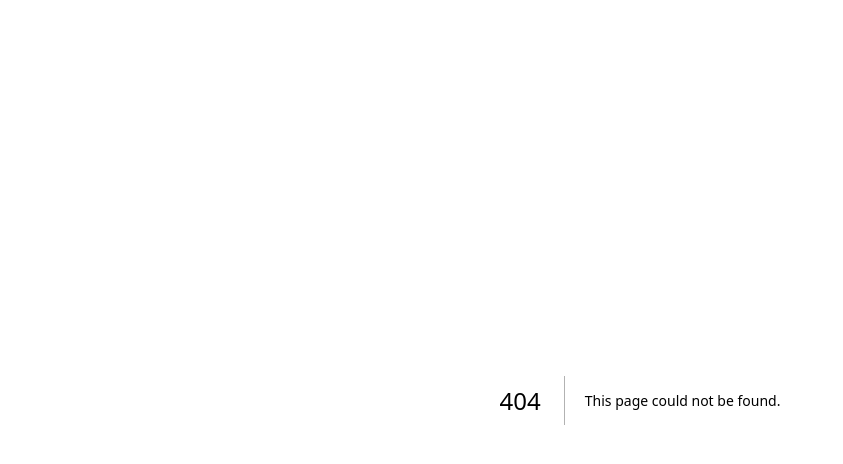
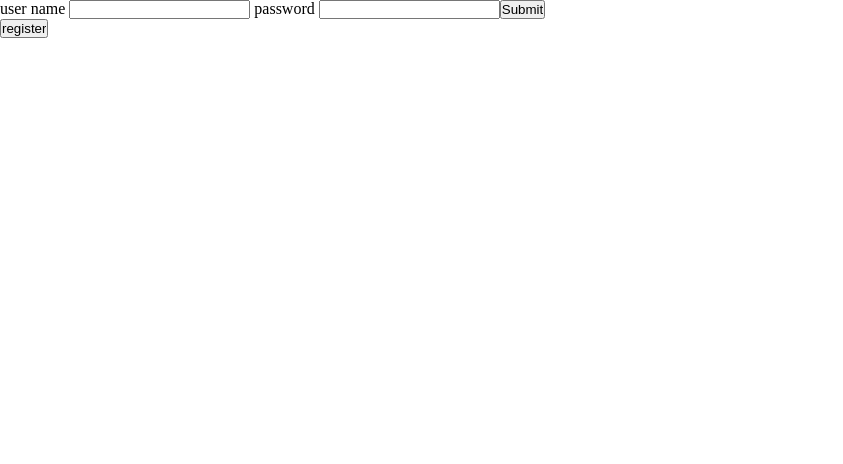
Before and after one commit to jouc870/solve, a Next.js app: page /login in a window 1280 px wide. Before the commit this address had no page. Shown: the top 464 px of the page, without its empty margins (0-843 px from the left). Built offline with nearby package versions, Linux system fonts and the light colour scheme.

Commit message:
Create login.tsx
해시함수는 bcrypt로 변경할 예정

처음에 react-hook-form 사용하지 않고 input값을 onChange를 통해 유효성을 확인했으나 불필요한 렌더링이 많아 해당 모듈 사용

```diff
--- /dev/null
+++ b/src/pages/login.tsx
@@ -0,0 +1,37 @@
+import { useForm, SubmitHandler } from 'react-hook-form';
+
+type LoginData = { userName: string, password: string };
+
+const hash = (password: string): number => {
+    let hash = 0;
+
+    for (let i = 0; i < password.length; ++i) {
+        hash += Number(password[i]);
+    }
+
+    return hash;
+}
+
+export default function Login() {
+    const { register, handleSubmit, formState: { errors } } = useForm<LoginData>();
+
+    const onSubmit = (data: LoginData) => {
+        console.log(hash(data.password));
+    }
+
+    return (
+        <div>
+            <form onSubmit={ handleSubmit(onSubmit) }>
+                <label> user name </label>
+                <input { ...register("userName", { required: true, pattern: /^[a-z0-9]+$/i }) } />
+                { errors.userName && errors.userName.type === "pattern" && <p> ⚠️ alphabet, 0~9 </p> }
+
+                <label> password </label>
+                <input { ...register("password", { required: true, minLength: 4 }) } />
+
+                <input type={'submit'} />
+            </form>
+            <input type={'submit'} value={'register'}/>
+        </div>
+    );
+}
```
